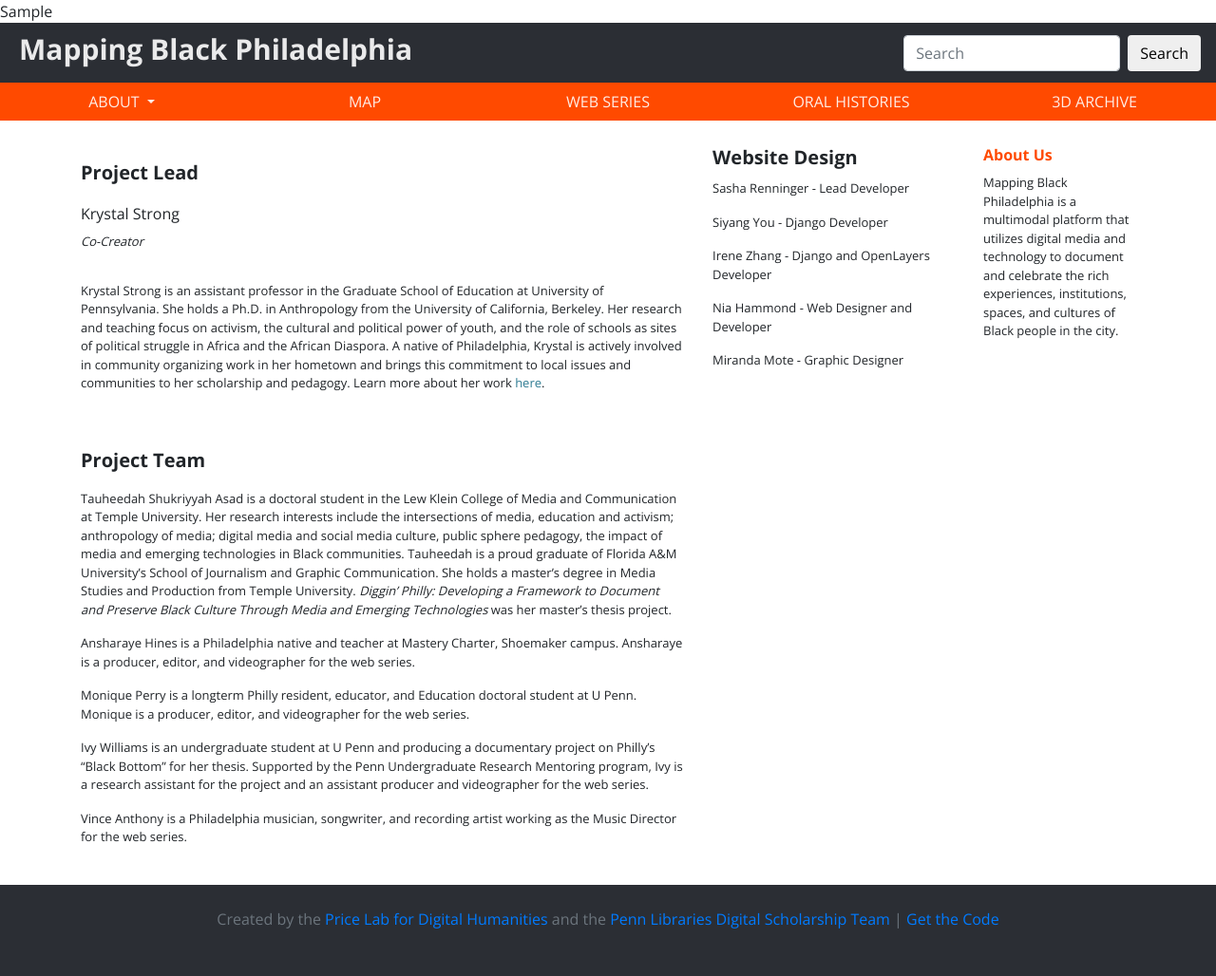
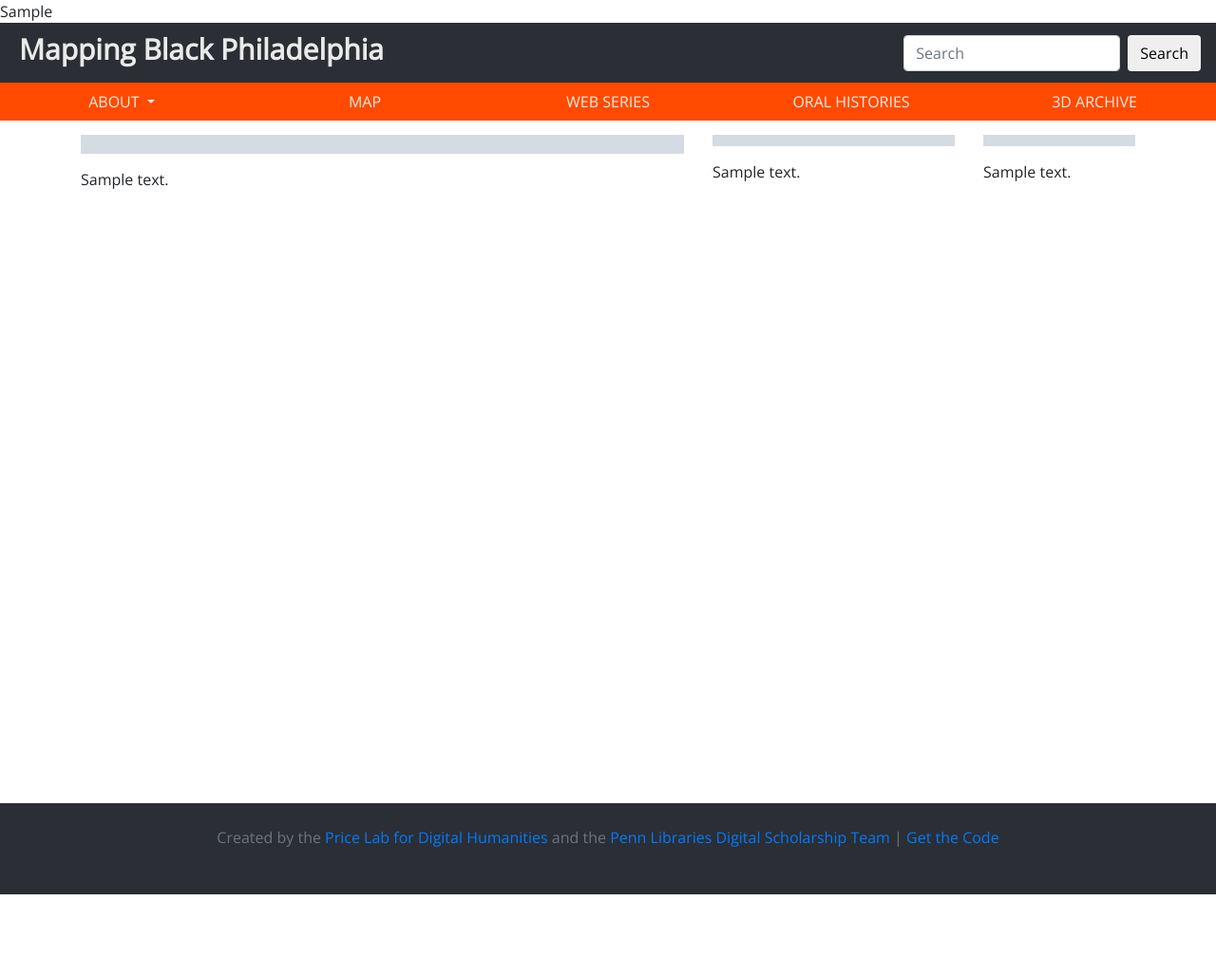
Before and after one commit to sashafr/pennmaps, a Django app: template dpsite/templates/dpsite/aboutTeam.html in a window 1280 px wide. Shown: the whole page at 95% size. After the commit the page ends 942 px from the top, so only its background shows below. Run offline with Django 3.2, Linux system fonts and the light colour scheme; the template is opened without the code that fills it: most values are stand-ins (such as "Sample title", 1, 10 or a date in 2020); grey boxes marked "Sample" are stand-in pictures; some libraries are stand-ins or nearby versions; some web fonts are replaced.

Commit message:
cleaned up about team page

```diff
--- a/dpsite/templates/dpsite/aboutTeam.html
+++ b/dpsite/templates/dpsite/aboutTeam.html
@@ -1,72 +1,30 @@
 {% extends "dpsite/base.html" %}
 {% load static %}
 {% block content %}
-
-<!--- copied from bootstrap template; tweaked from code in mapItem.html  // Nia 07.05.2018 -->
-<head>
-    <link href="https://fonts.googleapis.com/css?family=Open+Sans:light,regular,bold,extra-bold" rel="stylesheet">
-    <link rel="stylesheet" href="{% static 'css/style.css' %}" type="text/css">
-</head>
-
-<body>
-
-    <!-- Page Content -->
-    <br> <!-- for space between divs without making margins/padding -->
-
-    <div class="container">
-
-        <!-- Portfolio Item Heading -->
-        <!-- (deleted) -->
+<div class="container dp-container">
 
     <!-- Portfolio Item Row -->
     <div class="row">
-            <div class="col-md-7">
-                <!-- img class="img-fluid" src="http://placehold.it/750x500" alt="" -->
-                <!-- <iframe width="560" height="315" src="https://www.youtube.com/embed/s6zR2T9vn2c" frameborder="0" allow="autoplay; encrypted-media" allowfullscreen style="max-width:100%;"></iframe> -->
-
-                <h2 class="my-3">Project Lead</h2>
-
-                <!-- <img class="profile-pic" src="" alt="test2" align="left" style="position:relative;
-                width:60px;
-                height:60px;
-                margin-right:10px;
-                background-color:red;"> -->
-                <h3>Krystal Strong</h3>
-                <h4>Co-Creator</h4>
-                <br>
-                <p>Krystal Strong is an assistant professor in the Graduate School of Education at University of Pennsylvania. She holds a Ph.D. in Anthropology from the University of California, Berkeley. Her research and teaching focus on activism, the cultural and political power of youth, and the role of schools as sites of political struggle in Africa and the African Diaspora. A native of Philadelphia, Krystal is actively involved in community organizing work in her hometown and brings this commitment to local issues and communities to her scholarship and pedagogy. Learn more about her work <a style="color:rgb(47, 124, 147) !important;" href="https://scholar.gse.upenn.edu/strong">here</a>.</p>
-                <br>
-
-                <h2 class="my-3">Project Team</h2>
-                <p>Tauheedah Shukriyyah Asad is a doctoral student in the Lew Klein College of Media and  Communication at Temple University. Her research interests include the intersections of media, education and activism; anthropology of media; digital media and social media culture, public sphere pedagogy, the impact of media and emerging technologies in Black communities. Tauheedah is a proud graduate of Florida A&M University’s School of Journalism and Graphic Communication. She holds a master’s degree in Media Studies and Production from Temple University. <i>Diggin’ Philly: Developing a Framework to Document and Preserve Black Culture Through Media and Emerging Technologies</i> was her master’s thesis project.</p>
-
-                <p>Ansharaye Hines is a Philadelphia native and teacher at Mastery Charter, Shoemaker campus. Ansharaye is a producer, editor, and videographer for the web series.</p>
-                <p>Monique Perry is a longterm Philly resident, educator, and Education doctoral student at U Penn. Monique is a producer, editor, and videographer for the web series.</p>
-                <p>Ivy Williams is an undergraduate student at U Penn and producing a documentary project on Philly’s “Black Bottom” for her thesis. Supported by the Penn Undergraduate Research Mentoring program, Ivy is a research assistant for the project and an assistant producer and videographer for the web series.</p>
-                <p>Vince Anthony is a Philadelphia musician, songwriter, and recording artist working as the Music Director for the web series.</p>
-                <br>
-
+        <div class="col-lg-7">
+            {% if aboutteam_main.related_image %}<div class="dp-about-fixed-image" style="background-image: url('{{ aboutteam_main.related_image.url }}')"></div>{% endif %}
+            <div class="dp-container">
+                {{ aboutteam_main.page_text|safe }}
+            </div>
         </div>
 
-            <div class="col-md-3">
-
-                <h2>Website Design</h2>
-                <h3>
-                    <p>Sasha Renninger - Lead Developer</p>
-                    <p>Siyang You - Django Developer</p>
-                    <p>Irene Zhang - Django and OpenLayers Developer</p>
-                    <p>Nia Hammond - Web Designer and Developer</p>
-                    <p>Miranda Mote - Graphic Designer</p>
-                </h3>
-
+        <div class="col-lg-3">
+            {% if aboutteam_sidebar.related_image %}<div class="dp-sm-about-fixed-image" style="background-image: url('{{ aboutteam_sidebar.related_image.url }}')"></div>{% endif %}
+            <div class="dp-container">
+                {{ aboutteam_sidebar.page_text|safe }}
+            </div>
         </div>
 
-            <div class="col-md-2">
-                <h3 style="color:rgb(255,74,0);font-weight:600">About Us</span></h3>
-                <p><b>Mapping Black Philadelphia</b> is a multimodal platform that utilizes digital media and technology to document and celebrate the rich experiences, institutions, spaces, and cultures of Black people in the city. </p>
-
+        <div class="col-lg-2">
+            {% if aboutteam_smsidebar.related_image %}<div class="dp-sm-about-fixed-image" style="background-image: url('{{ aboutteam_smsidebar.related_image.url }}')"></div>{% endif %}
+            <div class="dp-container">
+                {{ aboutteam_smsidebar.page_text|safe }}
             </div>
-
+        </div>
 
     </div>
     <!-- /.row -->
@@ -74,7 +32,4 @@
 
 </div>
 
-
-
-</body>
 {% endblock %}
```
Also changed, not shown: dpsite/templates/dpsite/aboutProject.html (+2 -2 lines), dpsite/views.py (+19 -3 lines). Lines whose indentation alone changed are shown as unchanged.
